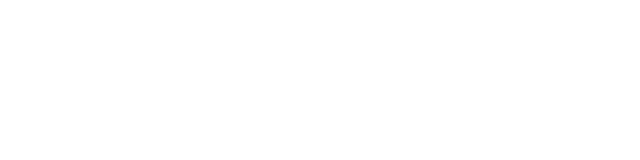
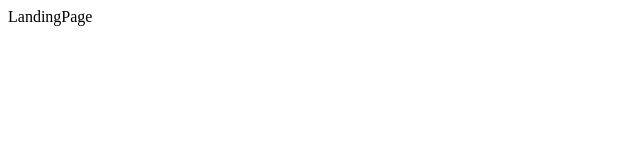
Before and after one commit to J3SUNG/react_study, a React (Create React App) app in the folder boiler-plate/client/: page / in a window 1280 px wide. Shown: the top 160 px of the page, without its empty margins (0-640 px from the left). Built offline with nearby package versions, Linux system fonts and the light colour scheme.

Commit message:
Feat: react-router-dom, axios 설치

```diff
--- a/boiler-plate/client/package.json
+++ b/boiler-plate/client/package.json
@@ -3,9 +3,11 @@
   "version": "0.1.0",
   "private": true,
   "dependencies": {
+    "axios": "^1.7.9",
     "cra-template": "1.2.0",
     "react": "^18.3.1",
     "react-dom": "^18.3.1",
+    "react-router-dom": "^7.0.2",
     "react-scripts": "5.0.1"
   },
   "scripts": {
--- a/boiler-plate/client/src/App.js
+++ b/boiler-plate/client/src/App.js
@@ -1,5 +1,20 @@
+import { BrowserRouter, Routes, Route } from "react-router-dom";
+import LandingPage from "./components/views/LandingPage/LandingPage";
+import LoginPage from "./components/views/LoginPage/LoginPage";
+import RegisterPage from "./components/views/RegisterPage/RegisterPage";
+
 function App() {
-  return <div className="App"></div>;
+  return (
+    <BrowserRouter>
+      <div className="App">
+        <Routes>
+          <Route index element={<LandingPage />} />
+          <Route path="login" element={<LoginPage />} />
+          <Route path="register" element={<RegisterPage />} />
+        </Routes>
+      </div>
+    </BrowserRouter>
+  );
 }
 
 export default App;
```
Also changed, not shown: 1 other file (tests, documents, lock files or other folders).
